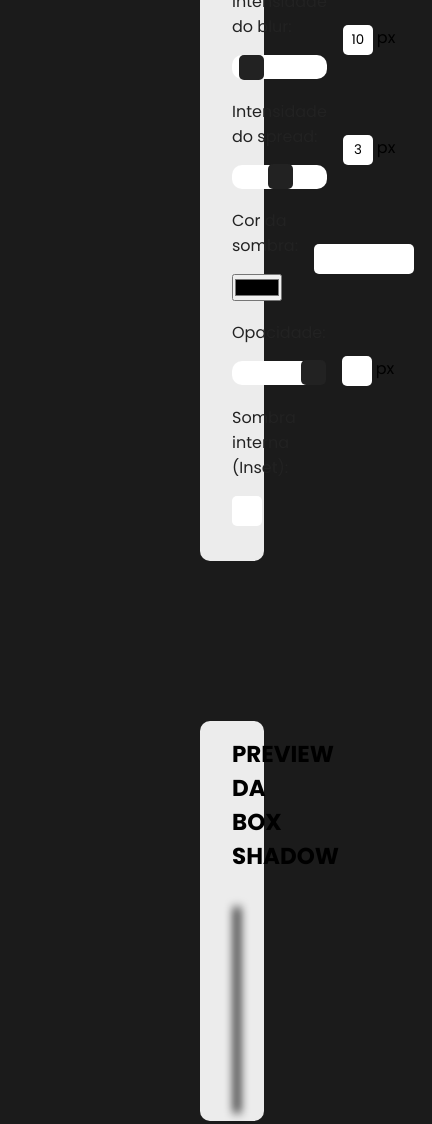
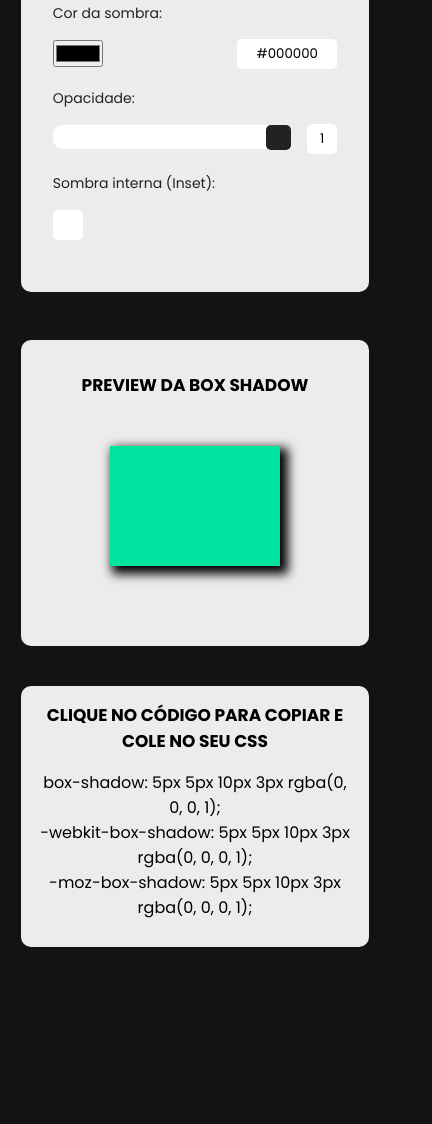
Before and after one commit to goncalvespedrogom/Gerador-De-Box-Shadow, a plain HTML site: page index.html in a window 390 px wide. Shown: the part 473-1597 px from the top of the page, 432 px wide, since content can reach past the window. After the commit the page ends 1500 px from the top, so only its background shows below. Drawn offline with nearby package versions, Linux system fonts and the light colour scheme.

Commit message:
Add funcionalidades JS e CSS

```diff
--- a/css/style.css
+++ b/css/style.css
@@ -9,9 +9,8 @@ body{
     padding-bottom: 100px;
     padding-left: 200px;
     padding-right: 200px;
-    background-color: #1b1b1b;
+    background-color: #131313;
 }
-
 
 h2{
     margin-bottom: 2rem;
@@ -46,7 +45,6 @@ h3{
     background-color: #ececec;
     border-radius: 10px;
     padding: 2rem 8rem 8rem 8rem;
-
 }
 
 /* controles */
@@ -86,6 +84,13 @@ h3{
     background-color: #222222;
     cursor: pointer;
     border-radius: 5px;
+    transition: .3s;
+}
+
+.range-input input[type="range"]::-webkit-slider-thumb:hover{
+    width: 30px;
+    height: 30px;
+    box-shadow: rgb(0, 0, 0) 2px 2px 85px -6px;
 }
 
 .reference-input{
@@ -163,42 +168,85 @@ h3{
 /* área de geração */
 #generated-rule{
     text-align: center;
+    margin-top: 40px;
+    background-color: #ececec;
+    max-width: 1160px;
+    margin: 0 auto;
+    justify-content: center;
+    border-radius: 10px;
+    margin-top: 40px;
+    padding: 1rem;
 }
 
 #rules-area{
     background-color: #ececec;
     margin: 0 auto;
     justify-content: center;
-    margin-top: 50px;
     border-radius: 10px;
-    padding: 1rem;
     transition: 0.4s;
     cursor: pointer;
-    max-width: 1160px;
+    max-width: 450px;
 }
 
 #rules-area:hover{
     opacity: 0.8;
 }
 
+#copy-instructions{
+    margin-top: 0.7rem;
+
+}
+
 /* reponsividade */
-@media(max-width: 850px){
+@media(max-width: 1400px){
+    body{
+        padding-left: 50px;
+        padding-right: 50px;
+    }
+
+    #box-shadow-generator{
+        gap: 3rem;
+    }
+
+    #generated-rule{
+        max-width: 1045px;
+    }
+}
+
+@media(max-width: 930px){
+    body{
+        padding-top: 1.2rem;
+        padding-bottom: 5rem;
+        padding-left: 1.3rem;
+        padding-right: 1.3rem;
+        background-color: #131313;
+    }
+
+    h2{
+        font-size: 17px;
+    }
+
+    .form-control label{
+        margin-bottom: 1rem;
+        color: #222222;
+        font-size: 14px;
+    }
+
     #box-shadow-generator{
         flex-direction: column;
     }
 
-    #controls-container,
     #preview{
-        padding: 1rem 2rem;
+        padding: 2rem 2rem 2rem 2rem;
     }
 
     #box{
         width: 60%;
-        height: 200px;
-        margin: 0 auto;
+        height: 120px;
+        margin: 3rem auto;
     }
 
-    #generated-rule{
-        margin-top: 3rem;
+    h3{
+        font-size: 17px;
     }
 }
--- a/index.html
+++ b/index.html
@@ -109,17 +109,14 @@
                 </div>
                 <div class="reference-input">
                     <input type="text" id="opacity-value" name="opacity-value"/>
-                    <p>px</p>
                 </div>
             </div>
-
             <div class="form-control">
                 <div class="range-input">
                     <label for="opacity">Sombra interna (Inset):</label>
                     <input type="checkbox" id="inset" name="inset"/>
                 </div>
             </div>
-
         </div>
         <div id="preview">
             <h2>Preview da Box Shadow</h2>
@@ -127,13 +124,13 @@
         </div>
     </div>
     <div id="generated-rule">
-
+        <h3>Clique no código para copiar e cole no seu CSS</h3>
         <div id="rules-area">
-            <h3>Clique no quadro e copie seu arquivo de CSS</h3>
             <div id="rule">box-shadow: <span></span>;</div>
             <div id="webkit-rule">-webkit-box-shadow: <span></span>;</div>
             <div id="moz-rule">-moz-box-shadow: <span></span>;</div>
         </div>
+        <p id="copy-instructions"> </p>
     </div>
 </body>
 </html>
--- a/js/script.js
+++ b/js/script.js
@@ -8,6 +8,11 @@ class BoxShadowGenerator {
         blurRef,
         spread,
         spreadRef,
+        color,
+        colorRef,
+        opacity,
+        opacityRef,
+        inset,
         previewBox,
         rule,
         webkitRule,
@@ -21,6 +26,13 @@ class BoxShadowGenerator {
         this.blurRef = blurRef;
         this.spread = spread;
         this.spreadRef = spreadRef;
+        this.color = color;
+        this.colorRef = colorRef;
+        this.opacity = opacity;
+        this.opacityRef = opacityRef;
+        this.inset = inset;
+        this.previewBox = previewBox;
+        this.rule = rule;
         this.previewBox = previewBox;
         this.rule = rule;
         this.webkitRule = webkitRule;
@@ -32,14 +44,20 @@ class BoxShadowGenerator {
         this.verticalRef.value = this.vertical.value;
         this.spreadRef.value = this.spread.value;
         this.blurRef.value = this.blur.value;
+        this.colorRef.value = this.color.value;
+        this.opacityRef.value = this.opacity.value;
 
         this.applyRule();
         this.showRule();
     }
 
     applyRule() {
-        this.previewBox.style.boxShadow = `${this.horizontalRef.value}px ${this.verticalRef.value}px ${this.blurRef.value}px ${this.spreadRef.value}px #000000`;
-        this.currentRule = this.previewBox.style.boxShadow;
+        const rgbValue = this.hexToRgb(this.colorRef.value);
+
+        const shadowRule = `${this.insetRef ? "inset" : ""} ${this.horizontalRef.value}px ${this.verticalRef.value}px ${this.blurRef.value}px ${this.spreadRef.value}px rgba(${rgbValue}, ${this.opacityRef.value})`;
+
+        this.previewBox.style.boxShadow = shadowRule;
+        this.currentRule = shadowRule;
     }
 
     showRule(){
@@ -52,23 +70,35 @@ class BoxShadowGenerator {
         switch(type) {
             case "horizontal":
                 this.horizontalRef.value = value;
-                break
+                break;
             case "vertical":
                 this.verticalRef.value = value;
-                break
+                break;
             case "blur":
                 this.blurRef.value = value;
-                break
+                break;
             case "spread":
                 this.spreadRef.value = value;
-                break
+                break;
+            case "color":
+                this.colorRef.value = value;
+                break;
+            case "opacity":
+                this.opacityRef.value = value;
+                break;
+            case "inset":
+                this.insetRef = value;
+                break;
         }
 
         this.applyRule();
         this.showRule();
     }
 
-
+   hexToRgb(hex){
+    return `${("0x" + hex[1] + hex[2]) | 0}, ${("0x" + hex[3] + hex[4]) | 0}, ${("0x" +hex[5] +hex[6]) | 0
+    }`;
+   }
 }
 
 // seleção de elementos
@@ -80,6 +110,14 @@ const blur = document.querySelector("#blur");
 const blurRef = document.querySelector("#blur-value");
 const spread = document.querySelector("#spread");
 const spreadRef = document.querySelector("#spread-value");
+
+const color = document.querySelector("#color")
+const colorRef = document.querySelector("#color-value")
+
+const opacity = document.querySelector("#opacity")
+const opacityRef = document.querySelector("#opacity-value")
+
+const inset = document.querySelector("#inset")
 
 const  previewBox = document.querySelector("#box");
 
@@ -96,11 +134,18 @@ const boxShadow = new BoxShadowGenerator(
     blurRef,
     spread,
     spreadRef,
+    color,
+    colorRef,
+    opacity,
+    opacityRef,
+    inset,
     previewBox,
     rule,
     webkitRule,
     mozRule
 );
+
+console.log(boxShadow)
 
 boxShadow.initialize();
 
@@ -109,31 +154,56 @@ horizontal.addEventListener("input", (e) => {
     const value = e.target.value;
 
     boxShadow.updateValue("horizontal", value);
-})
-
-
-
+});
 
 vertical.addEventListener("input", (e) => {
     const value = e.target.value;
 
     boxShadow.updateValue("vertical", value);
-})
-
-
-
+});
 
 spread.addEventListener("input", (e) => {
     const value = e.target.value;
 
     boxShadow.updateValue("spread", value);
-})
-
-
-
+});
 
 blur.addEventListener("input", (e) => {
     const value = e.target.value;
 
     boxShadow.updateValue("blur", value);
-})
+});
+
+
+color.addEventListener("input", (e) => {
+    const value = e.target.value;
+
+    boxShadow.updateValue("color", value);
+});
+
+opacity.addEventListener("input", (e) => {
+    const value = e.target.value;
+
+    boxShadow.updateValue("opacity", value);
+});
+
+inset.addEventListener("input", (e) => {
+    const value = e.target.checked;
+
+    boxShadow.updateValue("inset", value);
+});
+
+// copiar regra
+const rulesArea = document.querySelector("#rules-area")
+const copyInstructions = document.querySelector("#copy-instructions")
+
+rulesArea.addEventListener("click", () => {
+    const rules = rulesArea.innerText.replace(/^\s*\n/gm, "");
+    navigator.clipboard.writeText(rules).then(() => {
+        copyInstructions.innerText = `Regra copiada com sucesso!`;
+
+        setTimeout(() => {
+            copyInstructions.innerText = " "
+        }, 1000);
+    });
+});
```
